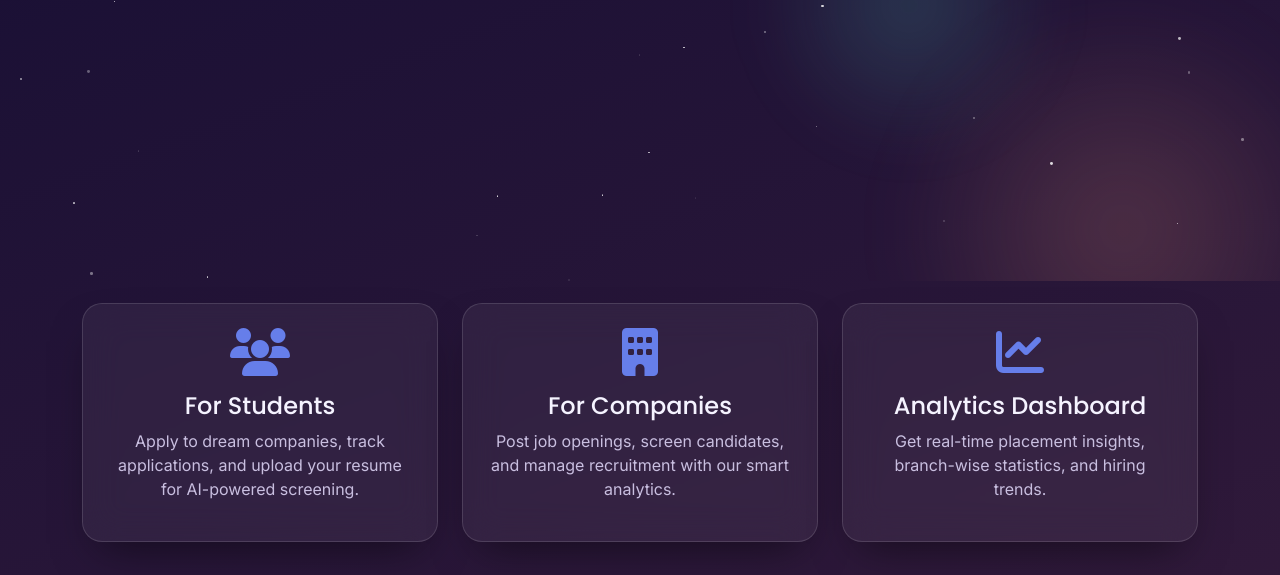
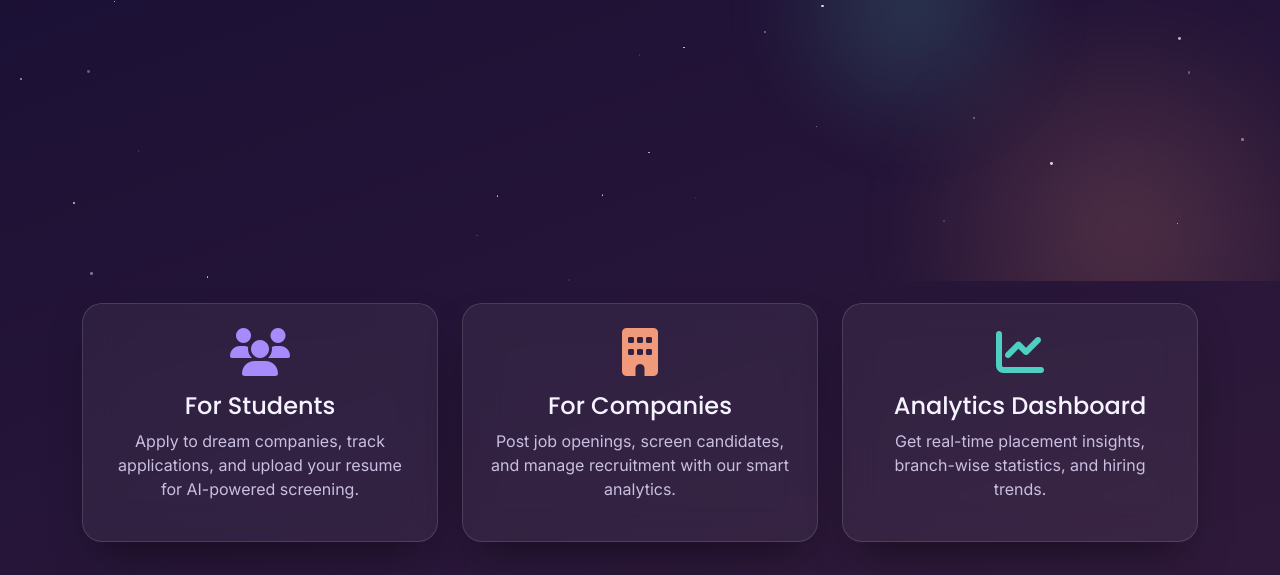
Before and after one commit to Nitish204/placement_managment_system, a Flask app: page / in a window 1280 px wide. Shown: the part 519-1094 px from the top of the page. Run offline with Flask 3, Linux system fonts and the light colour scheme.

Commit message:
Refactor index.html for improved animations and styles
Updated animation delays and colors for elements in the hero section and cards.

```diff
--- a/templates/index.html
+++ b/templates/index.html
@@ -6,10 +6,10 @@
         <h1 class="hero-title animate-fadeInUp">
             <i class="fas fa-chalkboard-user me-3"></i>Campus Placements
         </h1>
-        <p class="hero-subtitle animate-fadeInUp" style="animation-delay: 0.1s;">
+        <p class="hero-subtitle animate-fadeInUp" style="animation-delay: 0.15s;">
             Bridging the gap between talented students and top recruiters
         </p>
-        <div class="animate-fadeInUp" style="animation-delay: 0.2s;">
+        <div class="animate-fadeInUp" style="animation-delay: 0.3s;">
             <a href="{{ url_for('login') }}" class="btn btn-gradient btn-lg me-3">
                 <i class="fas fa-sign-in-alt"></i> Login
             </a>
@@ -20,25 +20,25 @@
     </div>
 </div>
 
-<div class="container mt-5">
+<div class="container mt-5 mb-5">
     <div class="row g-4">
         <div class="col-md-4">
-            <div class="glass-card p-4 text-center">
-                <i class="fas fa-users fa-3x" style="color: #667eea;"></i>
+            <div class="glass-card p-4 text-center animate-fadeInUp" style="animation-delay: 0.1s;">
+                <i class="fas fa-users fa-3x" style="color: var(--accent-2);"></i>
                 <h4 class="mt-3">For Students</h4>
                 <p>Apply to dream companies, track applications, and upload your resume for AI-powered screening.</p>
             </div>
         </div>
         <div class="col-md-4">
-            <div class="glass-card p-4 text-center">
-                <i class="fas fa-building fa-3x" style="color: #667eea;"></i>
+            <div class="glass-card p-4 text-center animate-fadeInUp" style="animation-delay: 0.2s;">
+                <i class="fas fa-building fa-3x" style="color: var(--accent-3);"></i>
                 <h4 class="mt-3">For Companies</h4>
                 <p>Post job openings, screen candidates, and manage recruitment with our smart analytics.</p>
             </div>
         </div>
         <div class="col-md-4">
-            <div class="glass-card p-4 text-center">
-                <i class="fas fa-chart-line fa-3x" style="color: #667eea;"></i>
+            <div class="glass-card p-4 text-center animate-fadeInUp" style="animation-delay: 0.3s;">
+                <i class="fas fa-chart-line fa-3x" style="color: var(--accent-4);"></i>
                 <h4 class="mt-3">Analytics Dashboard</h4>
                 <p>Get real-time placement insights, branch-wise statistics, and hiring trends.</p>
             </div>
```
